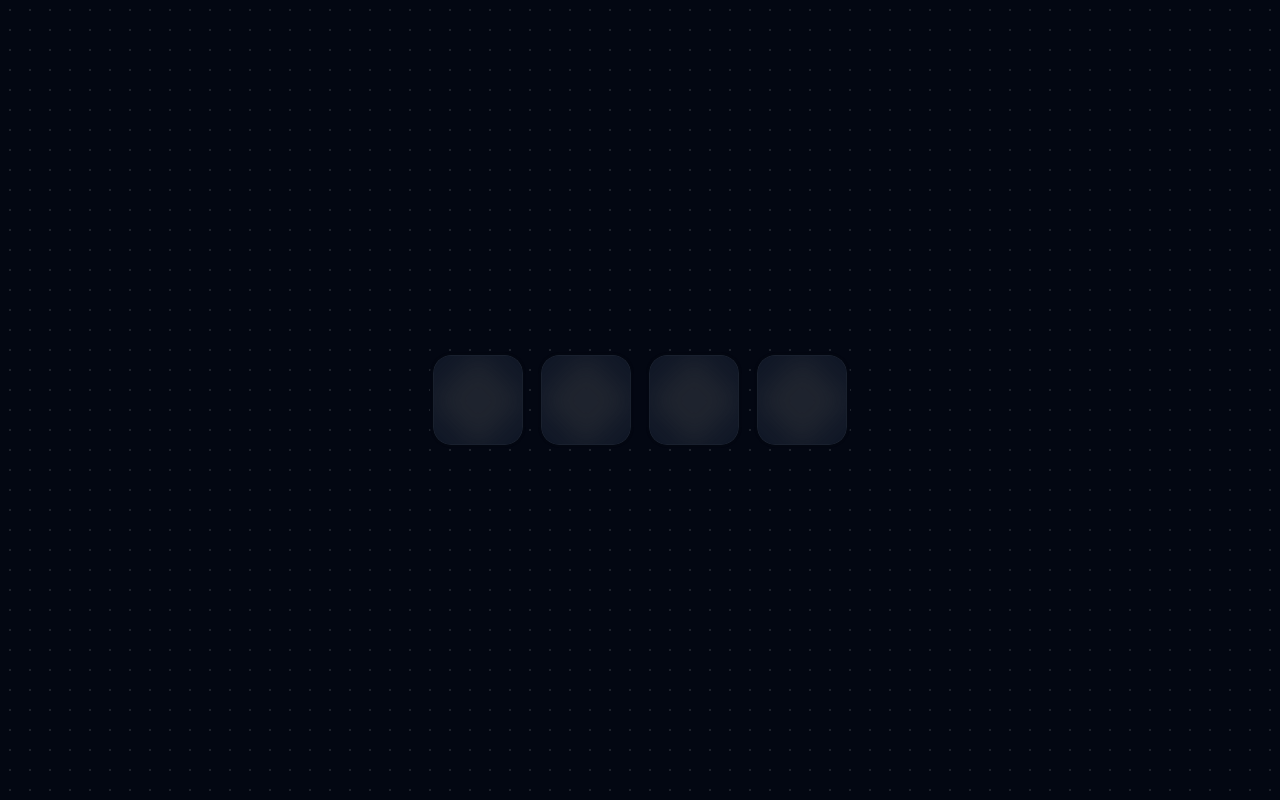
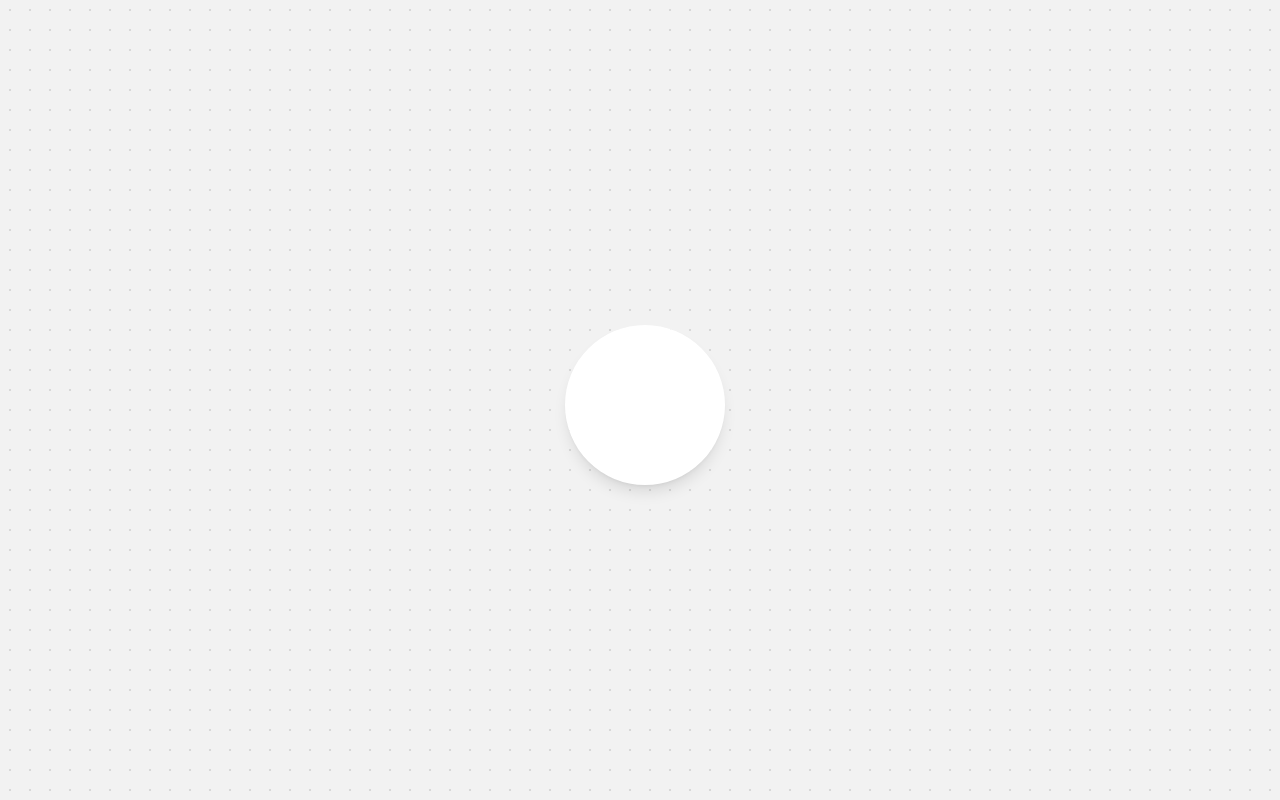
Before and after one commit to p4nthera115/random-components, a Next.js app: page / in a window 1280 px wide. Built offline with nearby package versions, Linux system fonts and the light colour scheme.

Commit message:
TileNav edits; added shadow and edit z-index

```diff
--- a/app/page.tsx
+++ b/app/page.tsx
@@ -31,16 +31,16 @@ import VerificationCode from "../components/Dailies/VerificationCode";
 
 export default function Home() {
   return (
-    // <div className="h-full w-full flex bg-[#f2f2f2] justify-center items-center text-black/70 font-semibold text-sm">
-    <div className="h-full w-full flex bg-gray-950 justify-center items-center text-black/70 font-semibold text-sm">
-      {/* <DotGrid /> */}
-      <DarkDotGrid />
+    <div className="h-full w-full flex bg-[#f2f2f2] justify-center items-center text-black/70 font-semibold text-sm">
+      {/* <div className="h-full w-full flex bg-gray-950 justify-center items-center text-black/70 font-semibold text-sm"> */}
+      <DotGrid />
+      {/* <DarkDotGrid /> */}
       {/* <img className="absolute" src="p4n.png" height={300} width={300} /> */}
       {/* <MorphMenu /> */}
       {/* <MorphSignup /> */}
       {/* <Spacing /> */}
       {/* <SpotifyRedesign /> */}
-      {/* <TileNav /> */}
+      <TileNav />
       {/* <Canvas /> */}
       {/* <BorderRadiusSlider /> */}
       {/* <Sign /> */}
@@ -60,7 +60,7 @@ export default function Home() {
       {/* <LineWebsitePageAnimation /> */}
       {/* <MenuButtons /> */}
       {/* <DarkModeButton /> */}
-      <VerificationCode />
+      {/* <VerificationCode /> */}
     </div>
   );
 }
--- a/components/TileNav.tsx
+++ b/components/TileNav.tsx
@@ -16,7 +16,7 @@ export default function TileNav() {
 
   return (
     <>
-      <div className="h-full w-full flex justify-center items-center bg-[#d9d5de]">
+      <div className="h-full w-full flex justify-center items-center">
         {/* <Image
         src={"/grid.png"}
         alt="grid"
@@ -113,7 +113,7 @@ function MainButton({
       drag={mainHover && mainActive === false}
       dragConstraints={{ top: 5, bottom: 5, left: 5, right: 5 }}
       dragElastic={0.1}
-      className="absolute flex aspect-square h-40 bg-white rounded-full"
+      className="absolute flex aspect-square h-40 bg-white rounded-full shadow-lg z-10"
     ></motion.button>
   );
 }
@@ -180,7 +180,7 @@ function ProjButton({
       drag={projHover && projActive === false}
       dragConstraints={{ top: 5, bottom: 5, left: 5, right: 5 }}
       dragElastic={0.1}
-      className="flex aspect-square h-40 bg-white rounded-full"
+      className="flex aspect-square h-40 bg-white rounded-full shadow-lg"
     ></motion.button>
   );
 }
@@ -247,7 +247,7 @@ function SocialButton({
       drag={socialHover && socialActive === false}
       dragConstraints={{ top: 5, bottom: 5, left: 5, right: 5 }}
       dragElastic={0.1}
-      className="flex aspect-square h-40 bg-white rounded-full"
+      className="flex aspect-square h-40 bg-white rounded-full shadow-lg"
     ></motion.button>
   );
 }
```
Lines whose indentation alone changed are shown as unchanged.
